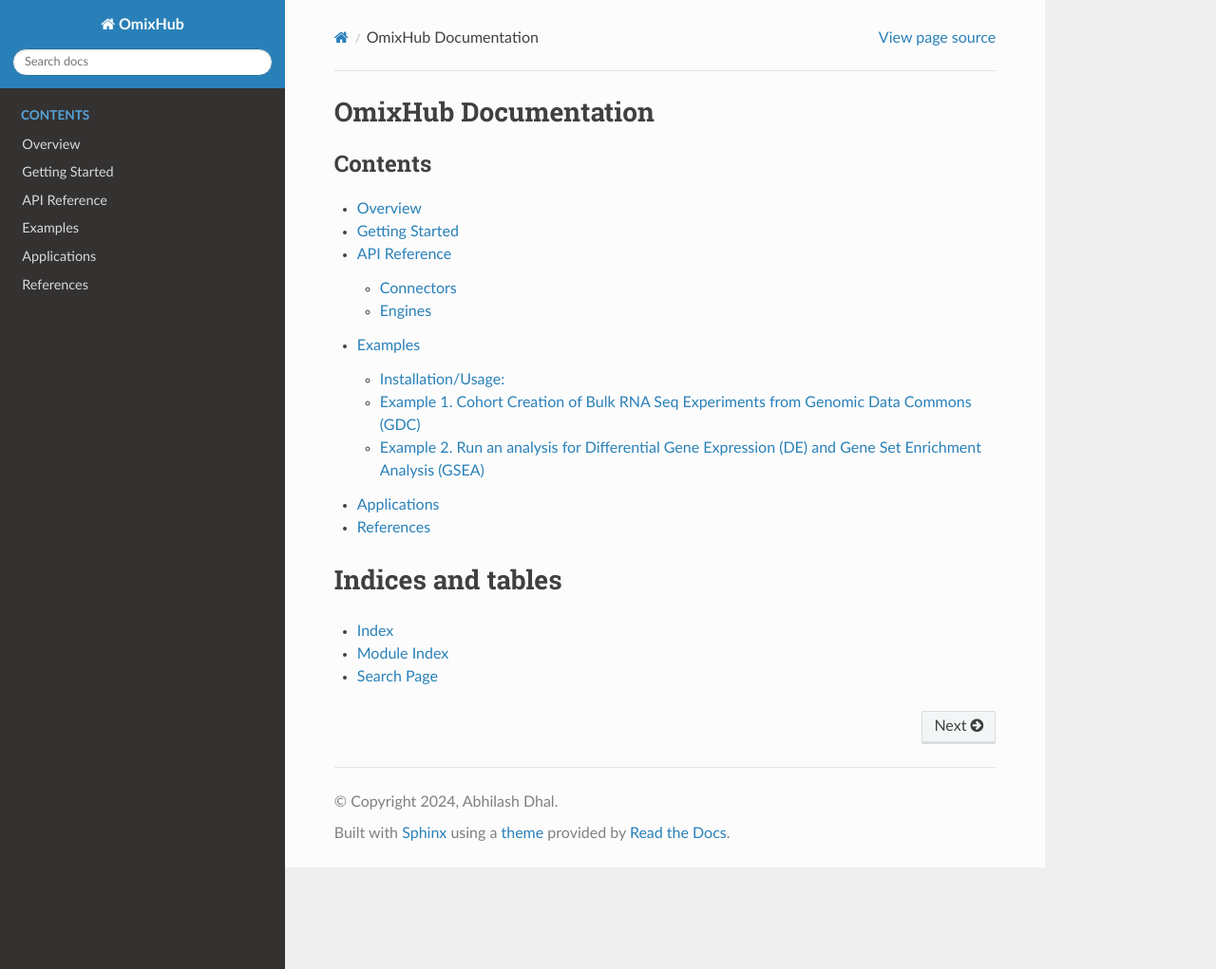
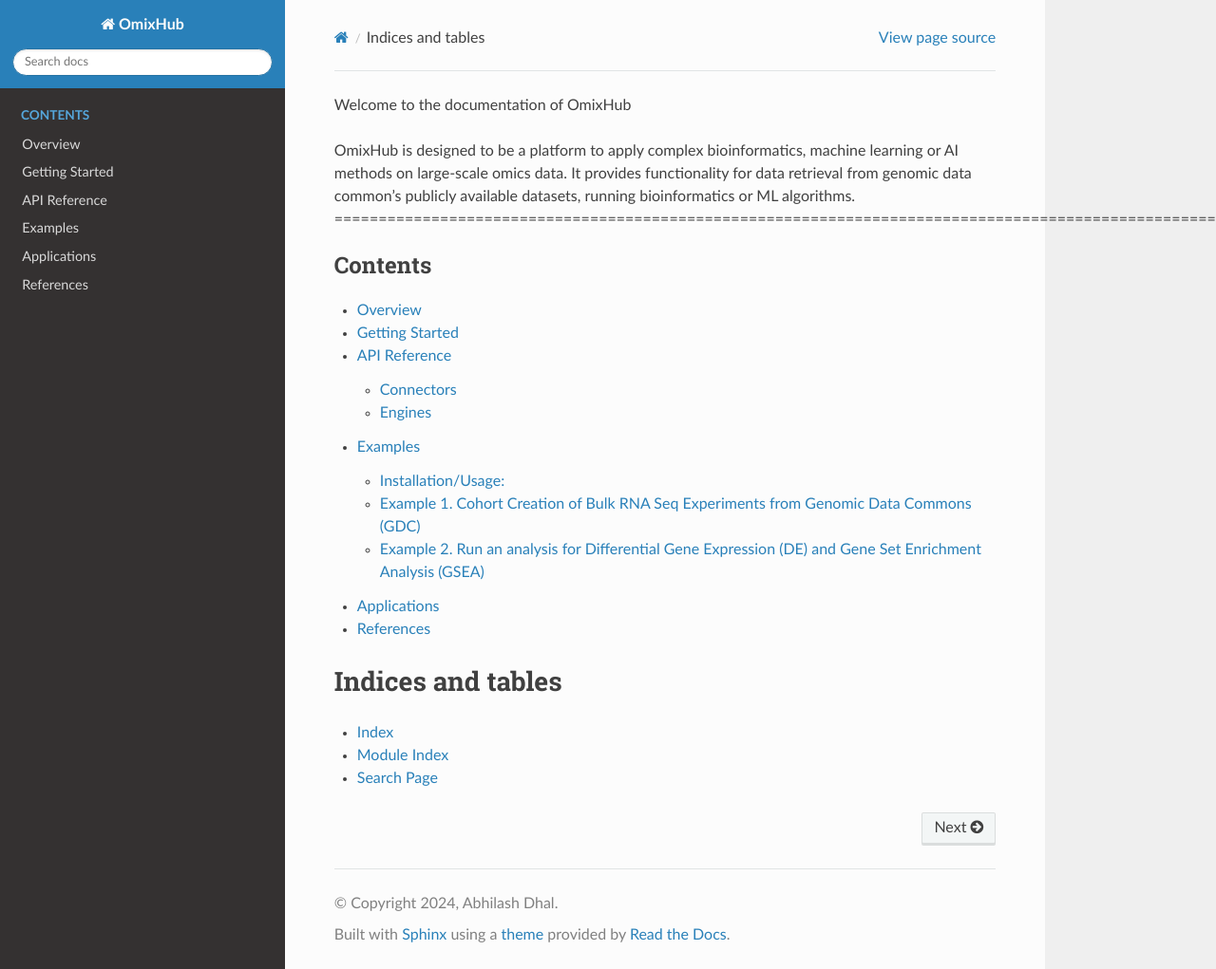
Before and after one commit to adhal007/OmixHub, a Sphinx documentation site: the page built from docs/index.rst, in a window 1280 px wide and 1021 px high. Shown: the whole window at 95% size. Built offline with Sphinx 7.4.7 and the Read the Docs theme 2.0.0, drawn with Linux system fonts in a browser that asks for light colours.

```diff
--- a/docs/index.rst
+++ b/docs/index.rst
@@ -1,5 +1,8 @@
-OmixHub Documentation
-======================
+Welcome to the documentation of OmixHub
+
+OmixHub is designed to be a platform to apply complex bioinformatics, machine learning or AI methods on large-scale omics data.
+It provides functionality for data retrieval from genomic data common's publicly available datasets, running bioinformatics or ML algorithms.
+=============================================================================================================================================
 
 .. toctree::
    :maxdepth: 2
--- a/docs/modules.rst
+++ b/docs/modules.rst
@@ -39,11 +39,6 @@ Connectors
    .. autofunction:: src.Connectors.gdc_filters.GDCQueryFilters.all_projects_by_exp_filter
    .. autofunction:: src.Connectors.gdc_filters.GDCQueryFilters.rna_seq_data_filter
    .. autofunction:: src.Connectors.gdc_filters.GDCQueryFilters.all_diseases
-   .. autofunction:: src.Connectors.gdc_filters.GDCQueryFilters.create_single_facet_filter
-   .. autofunction:: src.Connectors.gdc_filters.GDCQueryFilters.get_files_endpt_facet_filter
-   .. autofunction:: src.Connectors.gdc_filters.GDCQueryFilters.create_single_facet_df
-   .. autofunction:: src.Connectors.gdc_filters.GDCQueryFilters.get_files_facet_data
-
 
 .. autoclass:: src.Connectors.gdc_filters.GDCFacetFilters
    :members:
--- a/requirements.txt
+++ b/requirements.txt
@@ -26,3 +26,4 @@ sphinx-rtd-theme
 google-cloud-bigquery
 google-cloud-storage
 google-cloud
+google-cloud-bigquery-storage
```
Also changed, not shown: 1 other file.
